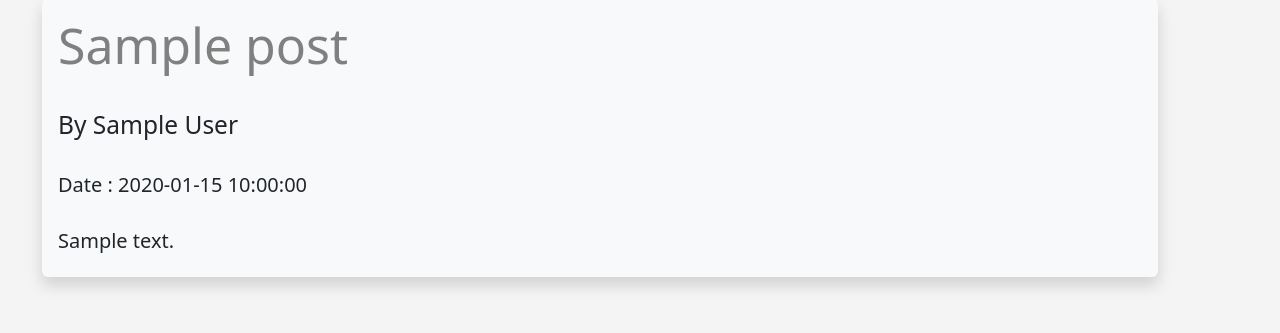
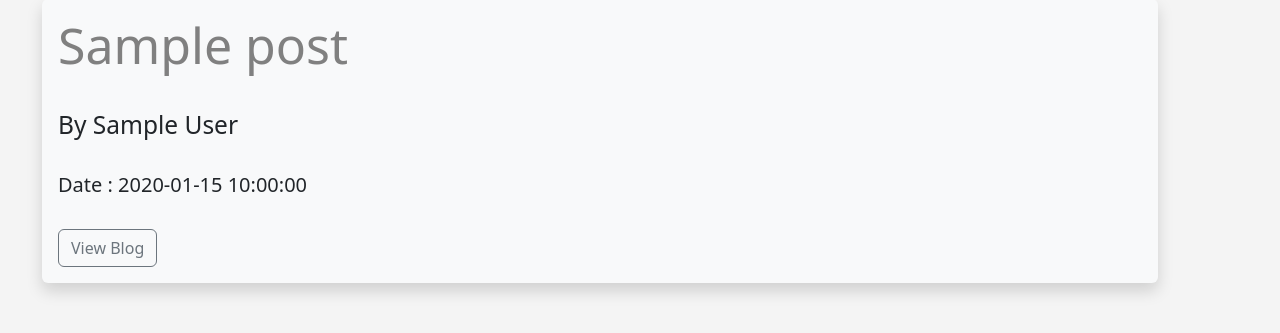
Before and after one commit to a-anuj/flask-projects, a Flask app: page /posts in a window 1280 px wide. Shown: the part 161-494 px from the top of the page. Run offline with Flask 3, Linux system fonts and the light colour scheme; tables that the repository leaves empty hold one stand-in row (values such as "Sample post"); one stand-in notice (Sample message) is shown.

Commit message:
Added feature to view a specific blog in detail

```diff
--- a/app_1.py
+++ b/app_1.py
@@ -190,6 +190,12 @@ def Posts():
     return render_template('blog_posts.html', all_posts=all_posts)
 
 
+@app.route('/posts/<int:id>')
+def view_posts(id):
+    view_post = posts.query.get_or_404(id)
+    return render_template('spe_blog.html', view_post=view_post)
+
+
 @app.route('/test_pw', methods=['GET', "POST"])
 def test_pw():
     email = None
--- a/templates/blog_posts.html
+++ b/templates/blog_posts.html
@@ -14,7 +14,7 @@
         <h1>{{ all_post.title }}</h1><br>
         <h3><small>By {{ all_post.author }}</small></h3><br>
         <h5>Date : {{ all_post.date_posted }}</h5><br>
-        <h5>{{ all_post.content }}</h5>
+        <a href="{{ url_for('view_posts',id=all_post.id)}}" class="btn btn-outline-secondary">View Blog</a>
     </div>
     {% endfor %}
 
```
Also changed, not shown: templates/spe_blog.html (added, +22 -0 lines).
